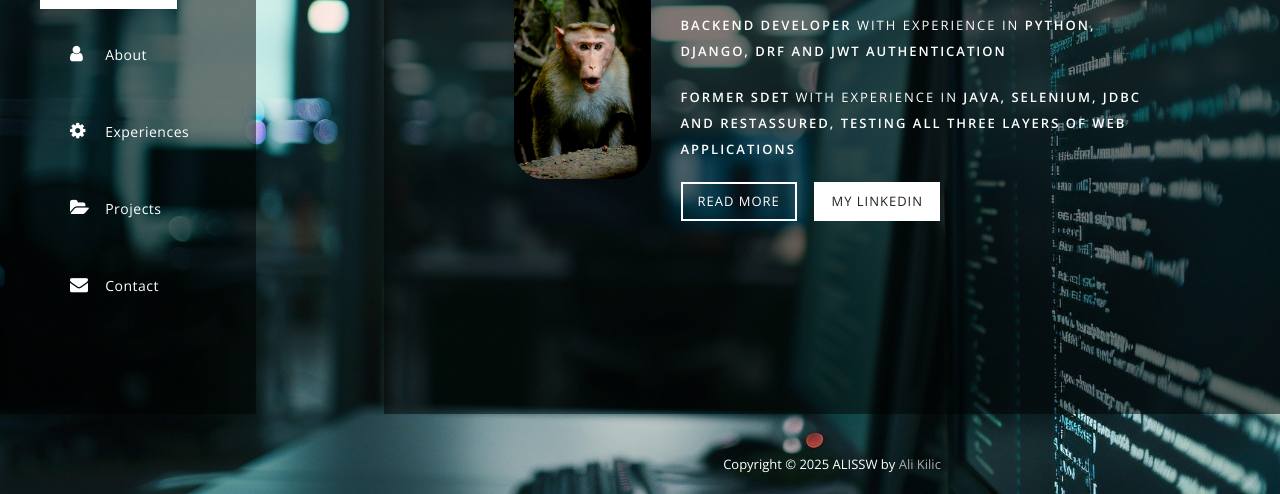
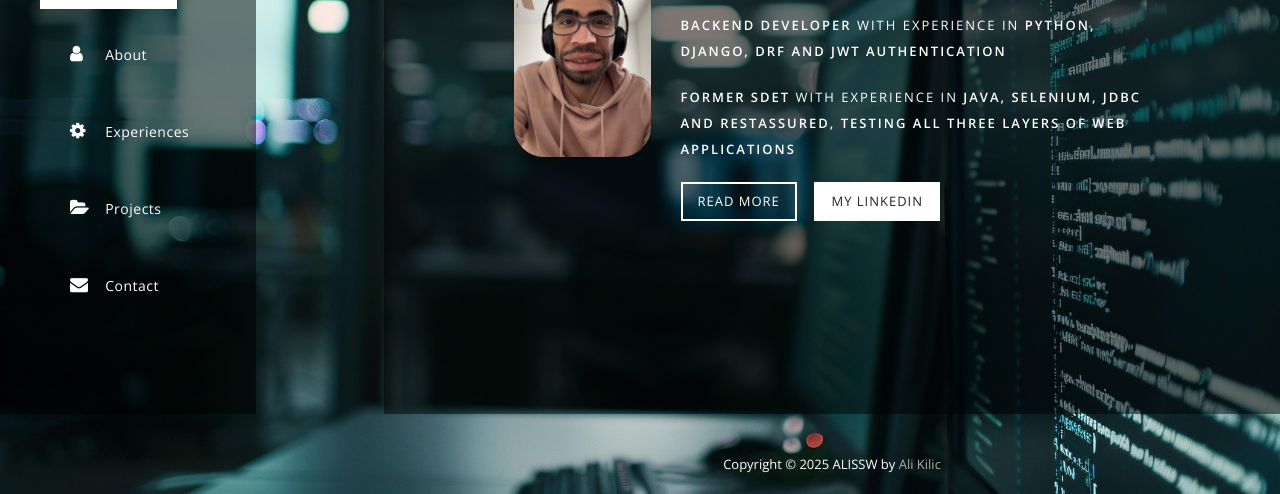
Before and after one commit to alissw/mypage, a plain HTML site: page index.html in a window 1280 px wide. Shown: the part 306-800 px from the top of the page. Drawn offline with nearby package versions, Linux system fonts and the light colour scheme; grey boxes are pictures that could not be loaded.

Commit message:
update 4

```diff
--- a/index.html
+++ b/index.html
@@ -55,7 +55,7 @@ http://www.templatemo.com/tm-512-moonlight
             <div class="content first-content">
               <div class="container-fluid">
                   <div class="col-md-3">
-                      <div class="author-image"><img src="img/author_image2.png" alt=""></div>
+                      <div class="author-image"><img src="img/author_image3.png" alt=""></div>
                   </div>
                   <div class="col-md-9">
                       <h2>ALI KILIC</h2>
```
Also changed, not shown: img/author_image3.png (added), 1 other file.
